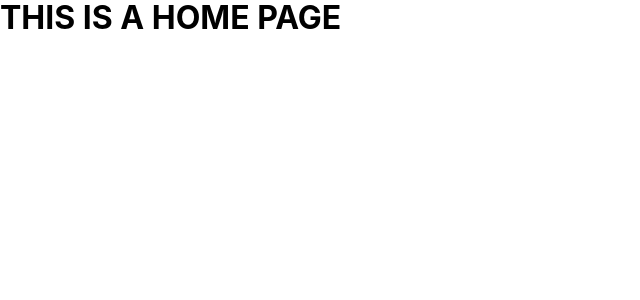
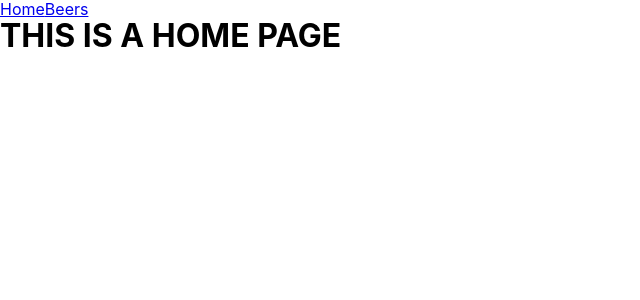
Before and after one commit to MariaShebeko/beer-punkapi, a React (Create React App) app: page / in a window 1280 px wide. Shown: the top 300 px of the page, without its empty margins (0-640 px from the left). Built offline with nearby package versions, Linux system fonts and the light colour scheme.

Commit message:
created Navigation Component

```diff
--- a/src/components/App.jsx
+++ b/src/components/App.jsx
@@ -1,6 +1,8 @@
 import api from '../services/punkapi';
 import { GlobalStyle } from './GlobalStyle';
 import { Routes, Route } from 'react-router-dom';
+
+import Navigation from './Navigation';
 import { HomePage, BeersPage, BeerDetailPage, NotFoundPage } from '../pages';
 
 function App() {
@@ -9,6 +11,7 @@ function App() {
   return (
     <>
       <GlobalStyle />
+      <Navigation />
       <Routes>
         <Route path="/" element={<HomePage />}></Route>
         <Route path="/beers" element={<BeersPage />}></Route>
--- /dev/null
+++ b/src/components/Navigation/Navigation.jsx
@@ -0,0 +1,14 @@
+import { NavLink } from 'react-router-dom';
+
+const Navigation = () => {
+  return (
+    <nav>
+      <NavLink to="/" exact>
+        Home
+      </NavLink>
+      <NavLink to="/beers">Beers</NavLink>
+    </nav>
+  );
+};
+
+export default Navigation;
--- /dev/null
+++ b/src/components/Navigation/index.js
@@ -0,0 +1 @@
+export { default } from './Navigation';
```
